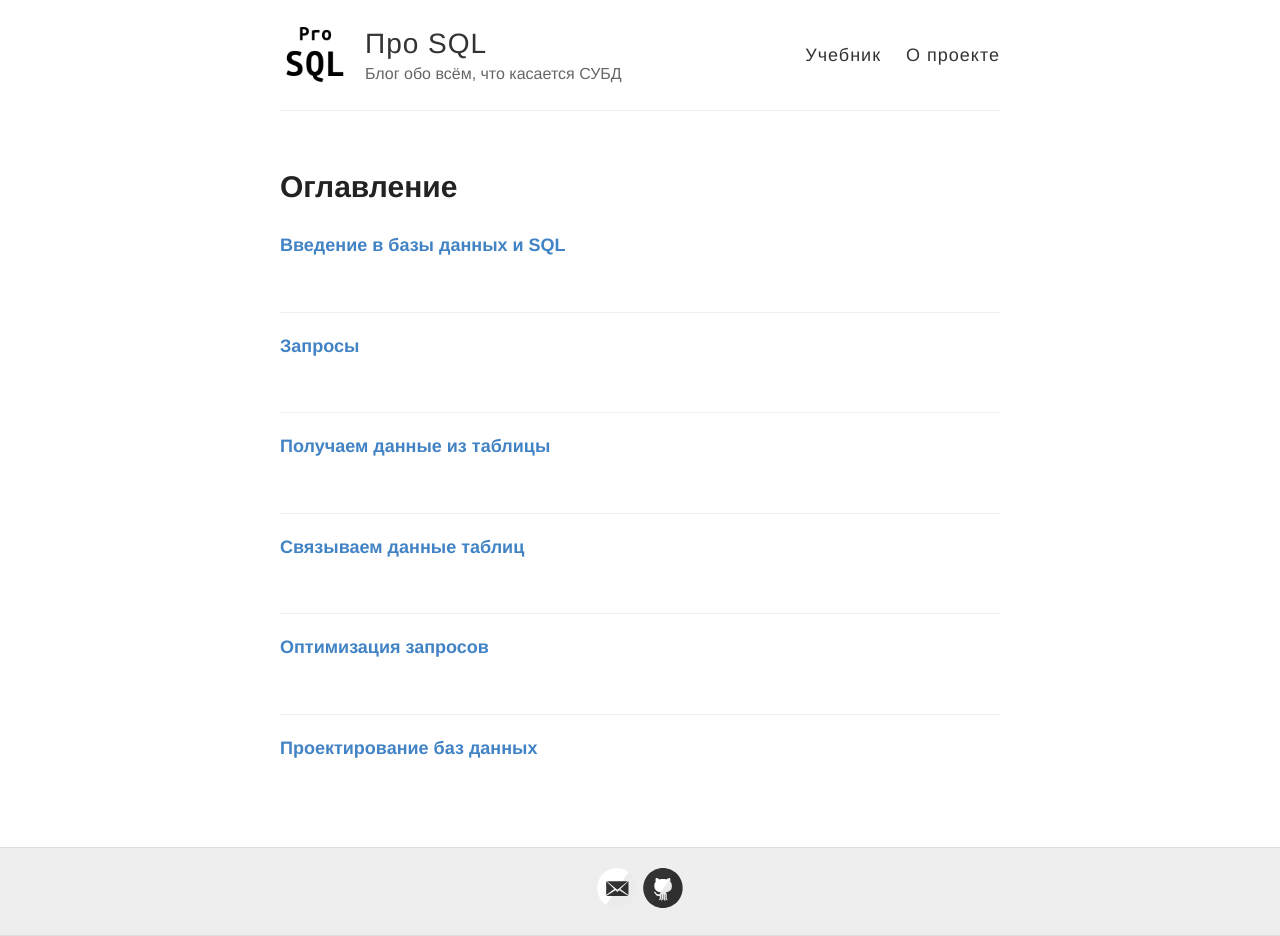
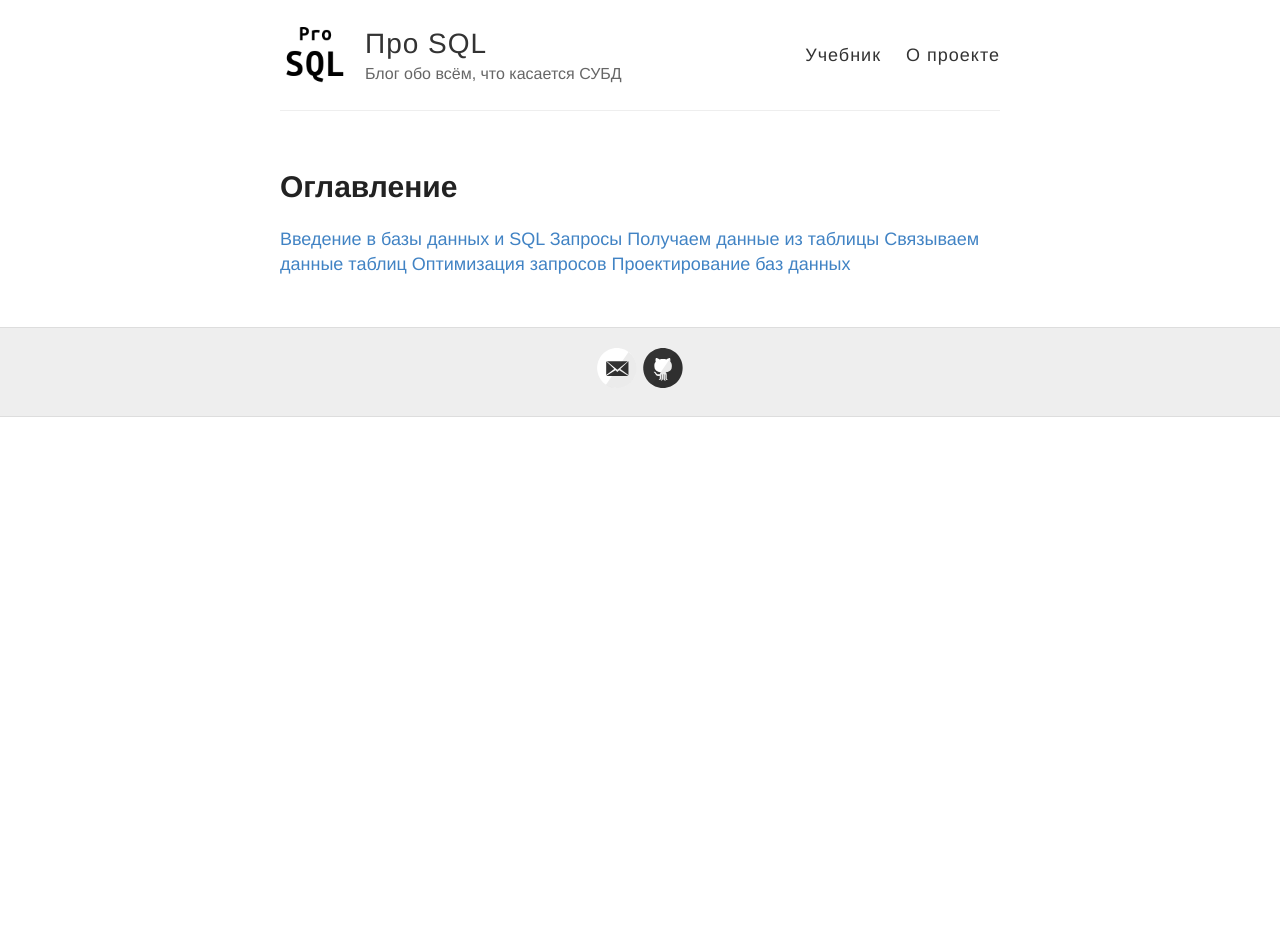
Before and after one commit to prosql/prosql.github.io, a Jekyll site: the page built from book.html, in a window 1280 px wide. Built offline with Jekyll 4.4.1, drawn with Linux system fonts in a browser that asks for light colours; after the commit the page ends 900 px from its top, so only the background shows below that.

Commit message:
add book

```diff
--- a/book.html
+++ b/book.html
@@ -7,11 +7,7 @@ layout: default
 <div class="posts">
 
   {% for page in site.book %}
-    <article class="post">
-
-      <h4><a href="{{ site.baseurl }}{{ page.url }}">{{ page.title }}</a></h4>
-
-    </article>
+      <a href="{{ site.baseurl }}{{ page.url }}">{{ page.title }}</a>
   {% endfor %}
 
 </div>
```
